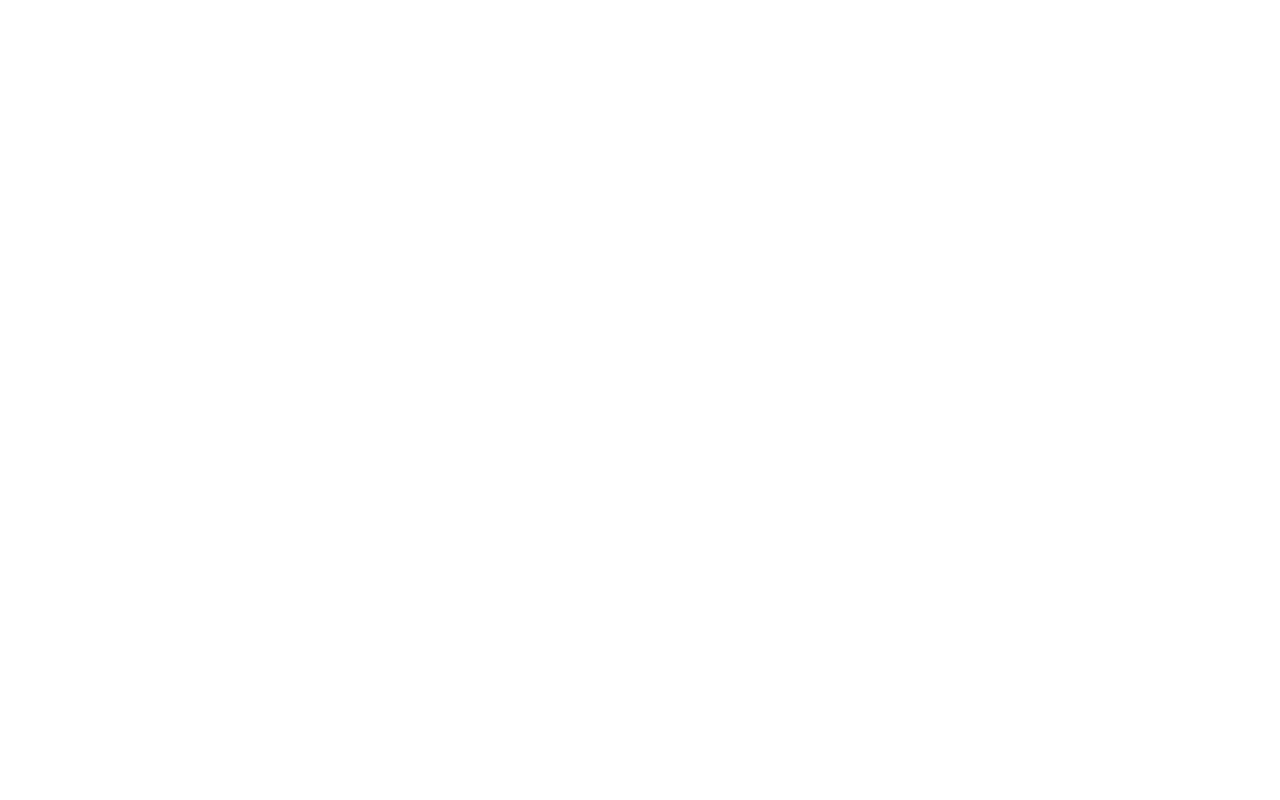
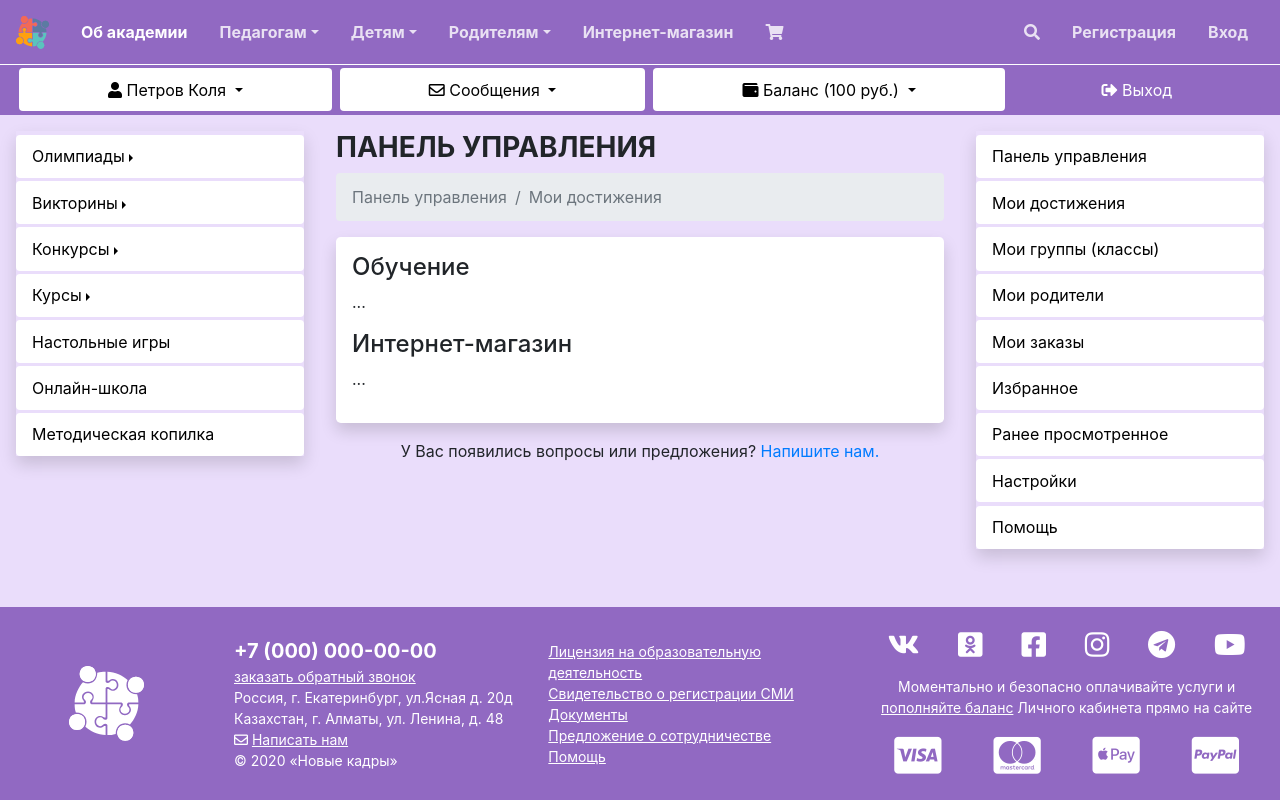
Before and after one commit to fedorsimakov/education-portal-front-end, a website built with webpack: page layout/personal-account-child.html in a window 1280 px wide. Built offline with nearby package versions, Linux system fonts and the light colour scheme.

Commit message:
final typesetting site (1 etap)

```diff
--- a/layout/personal-account-child.html
+++ b/layout/personal-account-child.html
@@ -0,0 +1,274 @@
+<!DOCTYPE html>
+<html class="h-100">
+<head>
+	<meta charset="utf-8">
+	<meta name="viewport" content="width=device-width, initial-scale=1.0">
+	<link rel="stylesheet" type="text/css" href="../dist/css/main.css">
+  <link rel="stylesheet" type="text/css" href="custom.css">
+  <title>Главная страница</title>
+</head>
+	<body class="h-100 bg-unauthorized-user-secondary">
+    <div class="h-100 d-flex flex-column justify-content-between">
+      <header class="container-fluid bg-unauthorized-user-primary">
+
+		    <nav class="navbar navbar-expand-lg navbar-dark bg-unauthorized-user-primary fixed-top border-bottom border-white custom-top-menu">
+  					<button class="navbar-toggler" type="button" data-toggle="collapse" data-target="#topMenuNavbars" aria-controls="topMenuNavbars" aria-expanded="false" aria-label="Toggle navigation">
+    					<span class="navbar-toggler-icon"></span>
+  					</button>
+
+            <a class="navbar-brand" href="#">
+              <img src="images/logo-color.svg" width="33" height="33" class="d-inline-block align-top" alt="">
+            </a>
+
+  					<div class="collapse navbar-collapse" id="topMenuNavbars">
+    					<ul class="navbar-nav flex-grow-1">
+      						<li class="nav-item mx-lg-2 active">
+        						<a class="nav-link font-weight-bold" href="#">Об академии</a>
+      						</li>
+                  <li class="nav-item mx-lg-2 dropdown">
+                    <a class="nav-link dropdown-toggle font-weight-bold" href="#" id="topMenuDropdownEducator" data-toggle="dropdown" aria-haspopup="true" aria-expanded="false">Педагогам</a>
+                    <div class="dropdown-menu" aria-labelledby="topMenuDropdownEducator">
+                        <a class="dropdown-item" href="#">Обучение детей</a>
+                        <a class="dropdown-item" href="#">Онлайн-тестирование педагогов</a>
+                        <a class="dropdown-item" href="#">Конкурсы для педагогов</a>
+                        <a class="dropdown-item" href="#">Курсы повышения квалификации</a>
+                        <a class="dropdown-item" href="#">Курсы профессиональной переподготовки</a>
+                        <a class="dropdown-item" href="#">Онлайн-школа</a>
+                        <a class="dropdown-item" href="#">Подача заявки на публикацию</a>
+                        <a class="dropdown-item" href="#">Подача заявки на экспертную деятельность члена жюри</a>
+                    </div>
+                  </li>
+                  <li class="nav-item mx-lg-2 dropdown">
+                    <a class="nav-link dropdown-toggle font-weight-bold" href="#" id="topMenuDropdownChild" data-toggle="dropdown" aria-haspopup="true" aria-expanded="false">Детям</a>
+                    <div class="dropdown-menu" aria-labelledby="topMenuDropdownChild">
+                        <a class="dropdown-item" href="#">Онлайн-олимпиады</a>
+                        <a class="dropdown-item" href="#">Онлайн-викторины</a>
+                        <a class="dropdown-item" href="#">Онлайн-тестирование</a>
+                        <a class="dropdown-item" href="#">Конкурсы</a>
+                        <a class="dropdown-item" href="#">Теория</a>
+                        <a class="dropdown-item" href="#">Онлайн-тренажеры</a>
+                        <a class="dropdown-item" href="#">Онлайн-курсы</a>
+                        <a class="dropdown-item" href="#">Настольные игры</a>
+                    </div>
+                  </li>
+      						<li class="nav-item mx-lg-2 dropdown font-weight-bold">
+        						<a class="nav-link dropdown-toggle" href="#" id="topMenuDropdownParent" data-toggle="dropdown" aria-haspopup="true" aria-expanded="false">Родителям</a>
+        						<div class="dropdown-menu" aria-labelledby="topMenuDropdownParent">
+          							<a class="dropdown-item" href="#">Обучение детей</a>
+          							<a class="dropdown-item" href="#">Теория</a>
+        						</div>
+      						</li>
+                  <li class="nav-item mx-lg-2 font-weight-bold">
+                    <a class="nav-link" href="#">Интернет-магазин</a>
+                  </li>
+                  <li class="nav-item mx-lg-2 font-weight-bold">
+                    <a class="nav-link" href="#"><i class="fas fa-shopping-cart"></i></a>
+                  </li>
+    					</ul>
+    					<ul class="navbar-nav">
+                  <li class="nav-item mx-lg-2 font-weight-bold">
+                    <a class="nav-link" href="#">
+                      <i class="fas fa-search"></i>
+                    </a>
+                  </li>
+      						<li class="nav-item mx-lg-2 font-weight-bold">
+        						<a class="nav-link" href="#">Регистрация</a>
+      						</li>
+      						<li class="nav-item mx-lg-2 font-weight-bold">
+        						<a class="nav-link" href="#">Вход</a>
+      						</li>
+    					</ul>
+  					</div>
+		    </nav>
+
+          <div class="custom-row-header-personal-account">
+            <ul class="nav nav-pills nav-fill">
+              <li class="nav-item dropdown mx-1 mb-1">
+                <a class="nav-link dropdown-toggle" data-toggle="dropdown" href="#" role="button" aria-haspopup="true" aria-expanded="false">
+                  <i class="fas fa-user"></i> Петров Коля
+                </a>
+                <div class="dropdown-menu">
+                  <a class="dropdown-item" href="#">Редактировать профиль</a>
+                </div>
+              </li>
+              <li class="nav-item dropdown mx-1 mb-1">
+                <a class="nav-link dropdown-toggle" data-toggle="dropdown" href="#" role="button" aria-haspopup="true" aria-expanded="false">
+                  <i class="far fa-envelope"></i> Сообщения
+                </a>
+                <div class="dropdown-menu">
+                  <a class="dropdown-item" href="#">Личные сообщения</a>
+                  <a class="dropdown-item" href="#">Уведомления</a>
+                  <a class="dropdown-item" href="#">Рассылка</a>
+                </div>
+              </li>
+              <li class="nav-item dropdown mx-1 mb-1">
+                <a class="nav-link dropdown-toggle" data-toggle="dropdown" href="#" role="button" aria-haspopup="true" aria-expanded="false">
+                  <i class="fas fa-wallet"></i> Баланс (100 руб.)
+                </a>
+                <div class="dropdown-menu">
+                  <a class="dropdown-item" href="#">Пополнить баланс</a>
+                </div>
+              </li>
+              <li class="nav-item mx-1 mb-1">
+                <a class="nav-link active" href="#">
+                  <i class="fas fa-sign-out-alt"></i> Выход
+                </a>
+              </li>
+            </ul>
+          </div>
+
+      </header>
+
+      <div class="flex-grow-1 container-fluid">
+			  <div class="row">
+          <nav class="col-12 col-md-3 p-3">
+            <ul class="nav flex-column nav-pills shadow">
+              <li class="nav-item dropright">
+                <a class="nav-link dropdown-toggle" data-toggle="dropdown" href="#" role="button" aria-haspopup="true" aria-expanded="false">Олимпиады</a>
+                <div class="dropdown-menu">
+                  <a class="dropdown-item" href="#">Онлайн-олимпиады для детей</a>
+                </div>
+              </li>
+              <li class="nav-item dropright">
+                <a class="nav-link dropdown-toggle" data-toggle="dropdown" href="#" role="button" aria-haspopup="true" aria-expanded="false">Викторины</a>
+                <div class="dropdown-menu">
+                  <a class="dropdown-item" href="#">Онлайн-викторины для детей</a>
+                </div>
+              </li>
+              <li class="nav-item dropright">
+                <a class="nav-link dropdown-toggle" data-toggle="dropdown" href="#" role="button" aria-haspopup="true" aria-expanded="false">Конкурсы</a>
+                <div class="dropdown-menu">
+                  <a class="dropdown-item" href="#">Конкурсы для детей</a>
+                  <a class="dropdown-item" href="#">Конкурсы для педагогов</a>
+                </div>
+              </li>
+              <li class="nav-item dropright">
+                <a class="nav-link dropdown-toggle" data-toggle="dropdown" href="#" role="button" aria-haspopup="true" aria-expanded="false">Курсы</a>
+                <div class="dropdown-menu">
+                  <a class="dropdown-item" href="#">Онлайн-курсы для детей</a>
+                  <a class="dropdown-item" href="#">Онлайн-курсы для педагогов</a>
+                  <a class="dropdown-item" href="#">Очные курсы для педагогов</a>
+                  <a class="dropdown-item" href="#">Очные курсы для педагогов</a>
+                </div>
+              </li>
+              <li class="nav-item">
+                <a class="nav-link" href="#">Настольные игры</a>
+              </li>
+              <li class="nav-item">
+                <a class="nav-link" href="#">Онлайн-школа</a>
+              </li>
+              <li class="nav-item">
+                <a class="nav-link" href="#">Методическая копилка</a>
+              </li>
+            </ul>
+          </nav>
+          <main class="col-12 col-md-6 p-3">
+
+            <p class="h3 text-uppercase font-weight-bold">Панель управления</p>
+            <nav aria-label="breadcrumb">
+              <ol class="breadcrumb">
+                <li class="breadcrumb-item active" aria-current="page">Панель управления</li>
+                <li class="breadcrumb-item active" aria-current="page">Мои достижения</li>
+              </ol>
+            </nav>
+
+            <section class="shadow bg-white p-3 rounded-lg">
+              <h4>Обучение</h4>
+              <p>...</p>
+              <h4>Интернет-магазин</h4>
+              <p>...</p>
+            </section>
+
+
+            <div class="text-center mt-3">
+              У Вас появились вопросы или предложения? <a href="#">Напишите нам.</a>
+            </div>
+          </main>
+
+          <nav class="col-12 col-md-3 p-3">
+            <ul class="nav flex-column nav-pills shadow">
+              <li class="nav-item">
+                <a class="nav-link" href="#">Панель управления</a>
+              </li>
+              <li class="nav-item">
+                <a class="nav-link" href="#">Мои достижения</a>
+              </li>
+              <li class="nav-item">
+                <a class="nav-link" href="#">Мои группы (классы)</a>
+              </li>
+              <li class="nav-item">
+                <a class="nav-link" href="#">Мои родители</a>
+              </li>
+              <li class="nav-item">
+                <a class="nav-link" href="#">Мои заказы</a>
+              </li>
+              <li class="nav-item">
+                <a class="nav-link" href="#">Избранное</a>
+              </li>
+              <li class="nav-item">
+                <a class="nav-link" href="#">Ранее просмотренное</a>
+              </li>
+              <li class="nav-item">
+                <a class="nav-link" href="#">Настройки</a>
+              </li>
+              <li class="nav-item">
+                <a class="nav-link" href="#">Помощь</a>
+              </li>
+            </ul>
+          </nav>
+
+        </div>
+			</div>
+			<footer class="container-fluid bg-unauthorized-user-primary">
+			 <div class="row custom-row-footer">
+        <div class="col-12 col-lg-2 d-flex justify-content-center align-items-center py-4">
+            <a href="#" class="">
+              <img src="images/logo-monochrome.svg" width="75" alt="">
+            </a>
+        </div>
+        <div class="col-12 col-lg-3 d-flex justify-content-center align-items-center py-2">
+          <div class="text-center text-lg-left">
+            <div class="contact-number font-weight-bold">+7 (000) 000-00-00</div>
+            <div class="back-call"><a href="#">заказать обратный звонок</a></div>
+            <div>Россия, г. Екатеринбург, ул.Ясная д. 20д</div>
+            <div>Казахстан, г. Алматы, ул. Ленина, д. 48</div>
+            <div class="feedback-footer"><i class="far fa-envelope"></i> <a href="#">Написать нам</a></div>
+            <div>&copy; 2020 «Новые кадры»</div>
+          </div>
+        </div>
+        <div class="col-12 col-lg-3 d-flex justify-content-center align-items-center py-2">
+          <div class="text-center text-lg-left custom-link-list-footer">
+            <div><a href="#">Лицензия на образовательную деятельность</a></div>
+            <div><a href="#">Свидетельство о регистрации СМИ</a></div>
+            <div><a href="#">Документы</a></div>
+            <div><a href="#">Предложение о сотрудничестве</a></div>
+            <div><a href="#">Помощь</a></div>
+          </div>
+        </div>
+        <div class="col-12 col-lg-4 d-flex justify-content-center align-items-center py-2">
+          <div>
+            <div class="d-flex justify-content-around mt-3 mb-3 social-network">
+              <a href="#"><i class="fab fa-vk fa-2x"></i></a>
+              <a href="#"><i class="fab fa-odnoklassniki-square fa-2x"></i></a>
+              <a href="#"><i class="fab fa-facebook-square fa-2x"></i></a>
+              <a href="#"><i class="fab fa-instagram fa-2x"></i></a>
+              <a href="#"><i class="fab fa-telegram fa-2x"></i></a>
+              <a href="#"><i class="fab fa-youtube fa-2x"></i></a>
+            </div>
+            <div class="text-center custom-replenishment-link-footer">
+              Моментально и безопасно оплачивайте услуги и <a href="#">пополняйте баланс</a> Личного кабинета прямо на сайте
+            </div>
+            <div class="d-flex justify-content-around mt-3 mb-3 custom-payment-systems-footer">
+              <i class="fab fa-cc-visa fa-3x"></i>
+              <i class="fab fa-cc-mastercard fa-3x"></i>
+              <i class="fab fa-cc-apple-pay fa-3x"></i>
+              <i class="fab fa-cc-paypal fa-3x"></i>
+            </div>
+          </div>
+        </div>
+       </div>
+			</footer>
+		</div>
+		<script src="../dist/js/main.js" charset="utf-8"></script>
+	</body>
+</html>
```
Also changed, not shown: layout/personal-account-parent.html (+273 -0 lines), src/scss/style.scss (+28 -10 lines).
